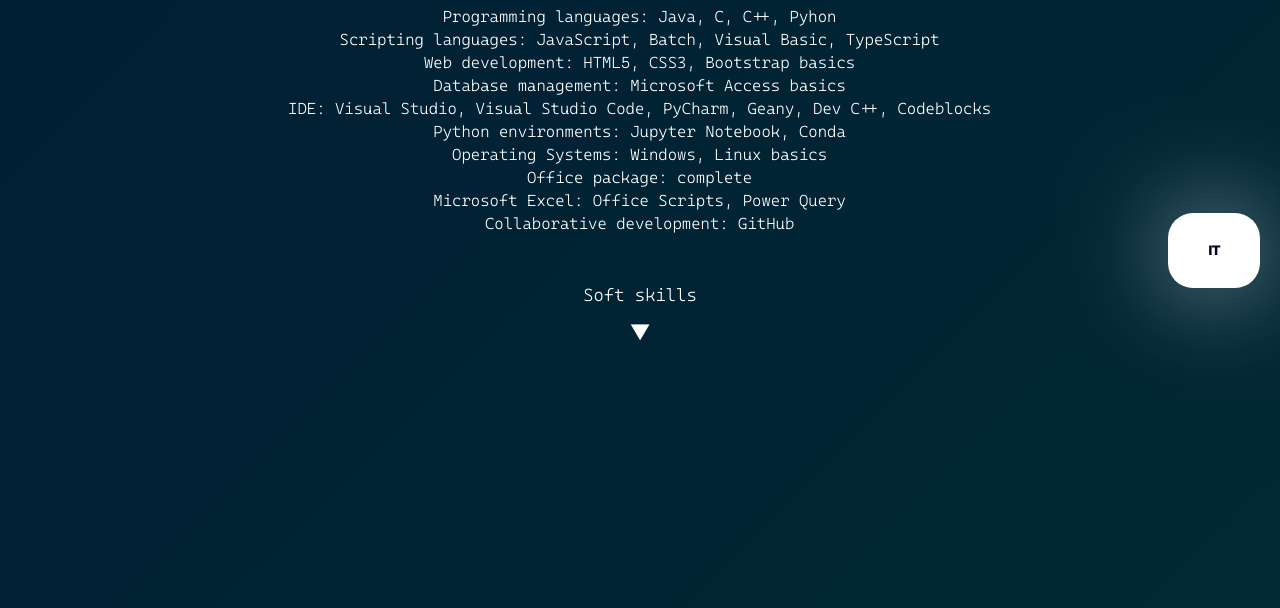
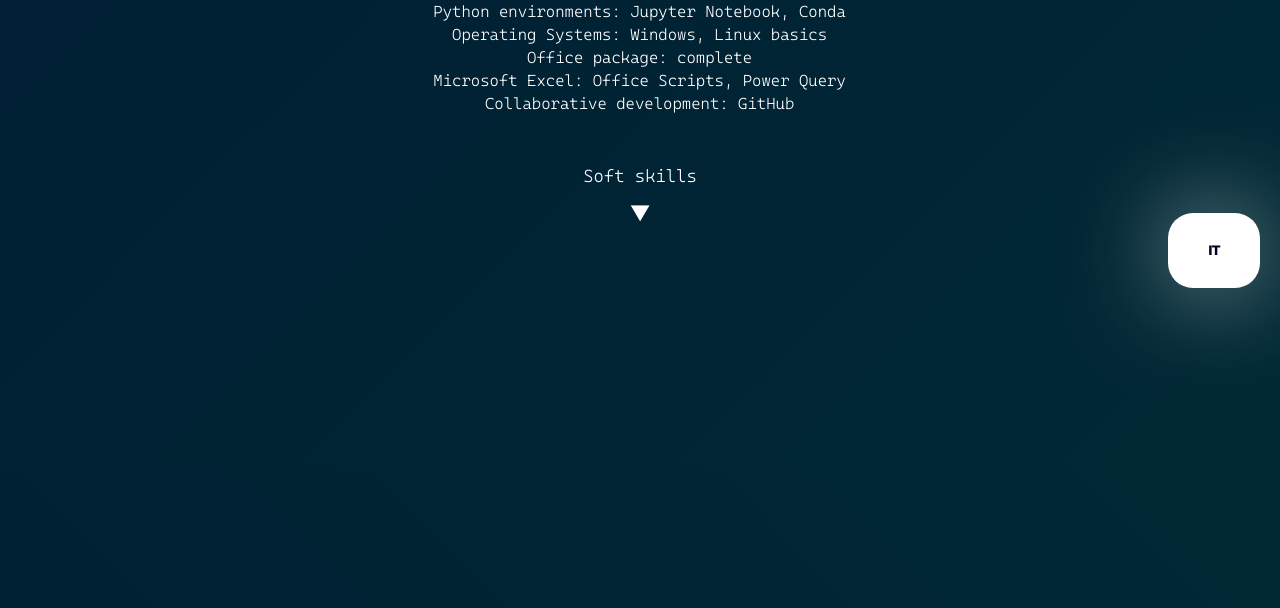
Before and after one commit to enrico-cavallin/MyWebsite, a plain HTML site: page skills.html in a window 1280 px wide. Shown: the part 492-1100 px from the top of the page. Drawn offline with nearby package versions, Linux system fonts and the light colour scheme.

Commit message:
Add files via upload
Signed-off-by: enrico-cavallin <enrico.cavallin@icloud.com>

```diff
--- a/assets/style.css
+++ b/assets/style.css
@@ -153,7 +153,7 @@
     .tab-switcher {
        padding-top: 20%;
     }.hero-lower-education {
-        height: 150%;
+        height: 120%;
     }
 }
 
```
